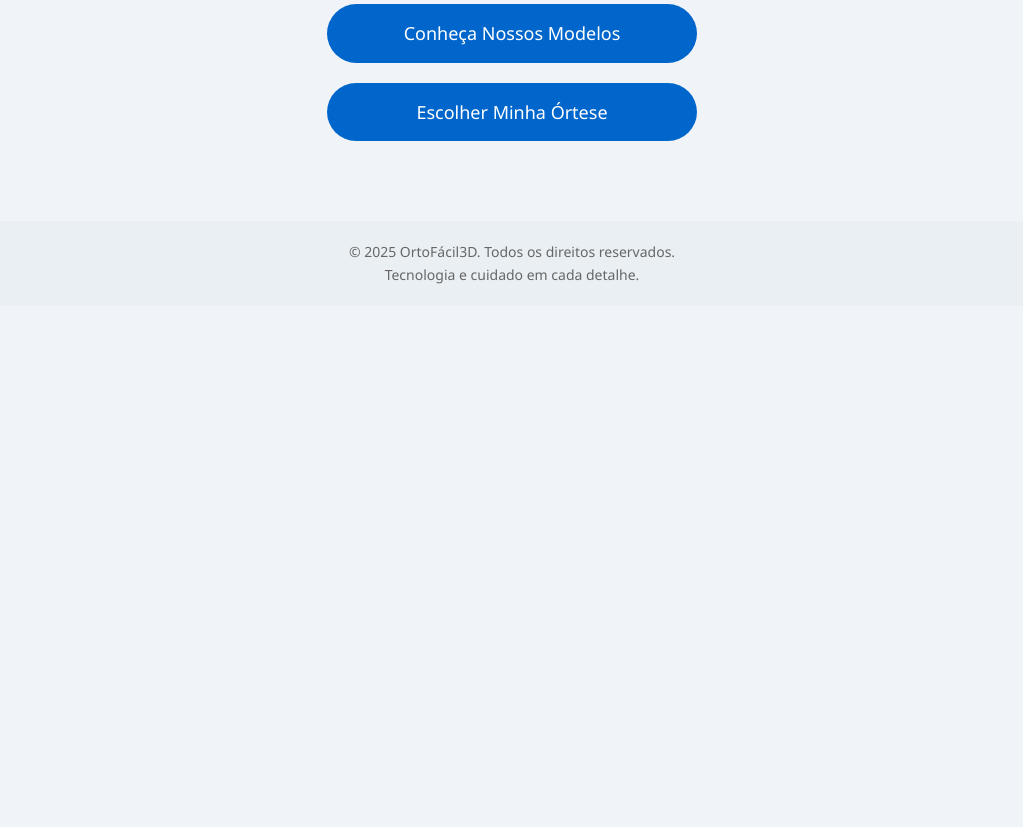
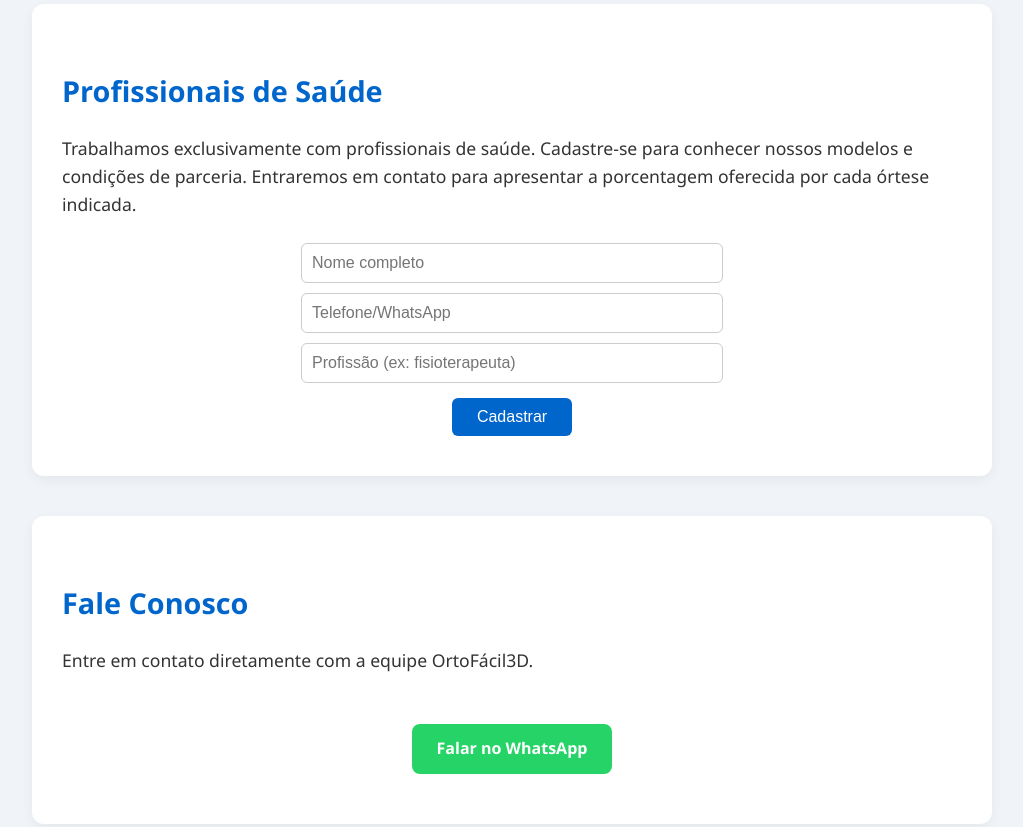
Before and after one commit to gatobrasil/Movaorteses, a plain HTML site: page index.html in a window 1280 px wide. Shown: the part 931-1758 px from the top of the page, without its empty margins (128-1151 px from the left). Before the commit the page ends 1237 px from the top, so only its background shows below. Drawn offline with Linux system fonts and the light colour scheme.

Commit message:
Add files via upload

```diff
--- a/index.html
+++ b/index.html
@@ -1,4 +1,3 @@
-
 <!DOCTYPE html>
 <html lang="pt-br">
 <head>
@@ -71,13 +70,43 @@
     .botao-ir:hover {
       background-color: #004d99;
     }
-    footer {
-      background-color: #eaeff3;
-      color: #666;
+    .contato {
       text-align: center;
-      padding: 20px;
-      font-size: 14px;
-      margin-top: 80px;
+      margin-top: 40px;
+    }
+    .contato a {
+      display: inline-block;
+      margin: 10px auto;
+      padding: 12px 25px;
+      background-color: #25d366;
+      color: white;
+      border-radius: 8px;
+      text-decoration: none;
+      font-weight: bold;
+      font-size: 16px;
+    }
+    input[type=text], input[type=tel] {
+      padding: 10px;
+      margin: 5px 0;
+      width: 100%;
+      max-width: 400px;
+      border: 1px solid #ccc;
+      border-radius: 6px;
+      font-size: 16px;
+    }
+    .form-profissional {
+      margin-top: 20px;
+      text-align: center;
+    }
+    .form-profissional button {
+      background-color: var(--primary-color);
+      color: white;
+      border: none;
+      padding: 10px 25px;
+      font-size: 16px;
+      border-radius: 6px;
+      cursor: pointer;
+      margin-top: 10px;
     }
   </style>
 </head>
@@ -101,6 +130,25 @@
     </p>
   </div>
 
+  <div class="section">
+    <h2>Profissionais de Saúde</h2>
+    <p>Trabalhamos exclusivamente com profissionais de saúde. Cadastre-se para conhecer nossos modelos e condições de parceria. Entraremos em contato para apresentar a porcentagem oferecida por cada órtese indicada.</p>
+    <form class="form-profissional" onsubmit="enviarCadastro(); return false;">
+      <input type="text" id="nomeProf" placeholder="Nome completo" required><br>
+      <input type="tel" id="telefoneProf" placeholder="Telefone/WhatsApp" required><br>
+      <input type="text" id="profissao" placeholder="Profissão (ex: fisioterapeuta)" required><br>
+      <button type="submit">Cadastrar</button>
+    </form>
+  </div>
+
+  <div class="section">
+    <h2>Fale Conosco</h2>
+    <p>Entre em contato diretamente com a equipe OrtoFácil3D.</p>
+    <div class="contato">
+      <a href="https://wa.me/5524999537779" target="_blank">Falar no WhatsApp</a>
+    </div>
+  </div>
+
   <a class="botao-ir" href="modelos_orteses.html">Conheça Nossos Modelos</a>
   <a class="botao-ir" href="ortese_formulario_final_completo.html">Escolher Minha Órtese</a>
 
@@ -108,5 +156,15 @@
     &copy; 2025 OrtoFácil3D. Todos os direitos reservados.<br />
     Tecnologia e cuidado em cada detalhe.
   </footer>
+
+  <script>
+    function enviarCadastro() {
+      const nome = document.getElementById('nomeProf').value;
+      const telefone = document.getElementById('telefoneProf').value;
+      const profissao = document.getElementById('profissao').value;
+      const mensagem = `Novo cadastro de profissional:%0ANome: ${nome}%0ATelefone: ${telefone}%0AProfissão: ${profissao}`;
+      window.open("https://wa.me/5524999537779?text=" + mensagem, '_blank');
+    }
+  </script>
 </body>
 </html>
```
